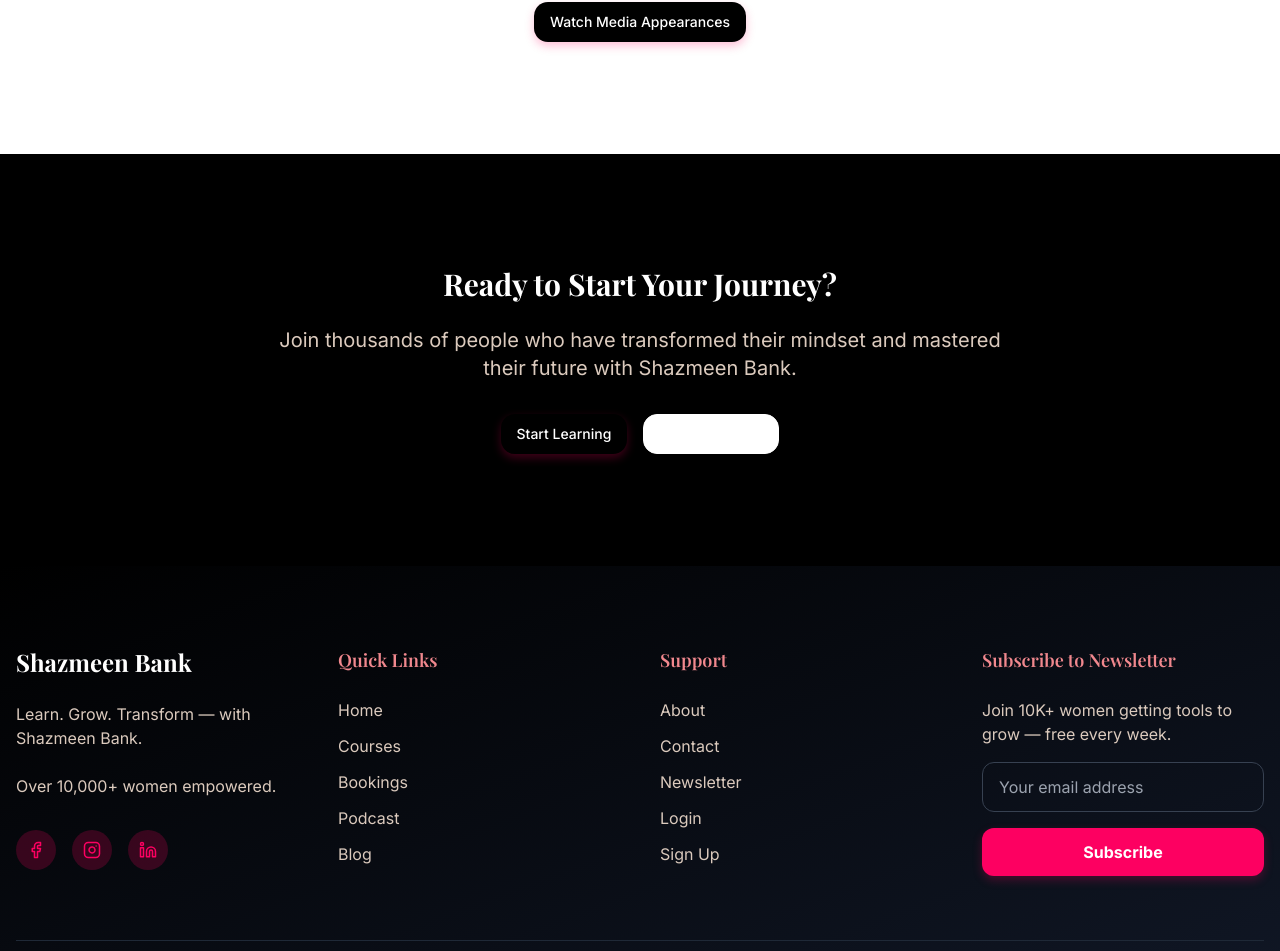
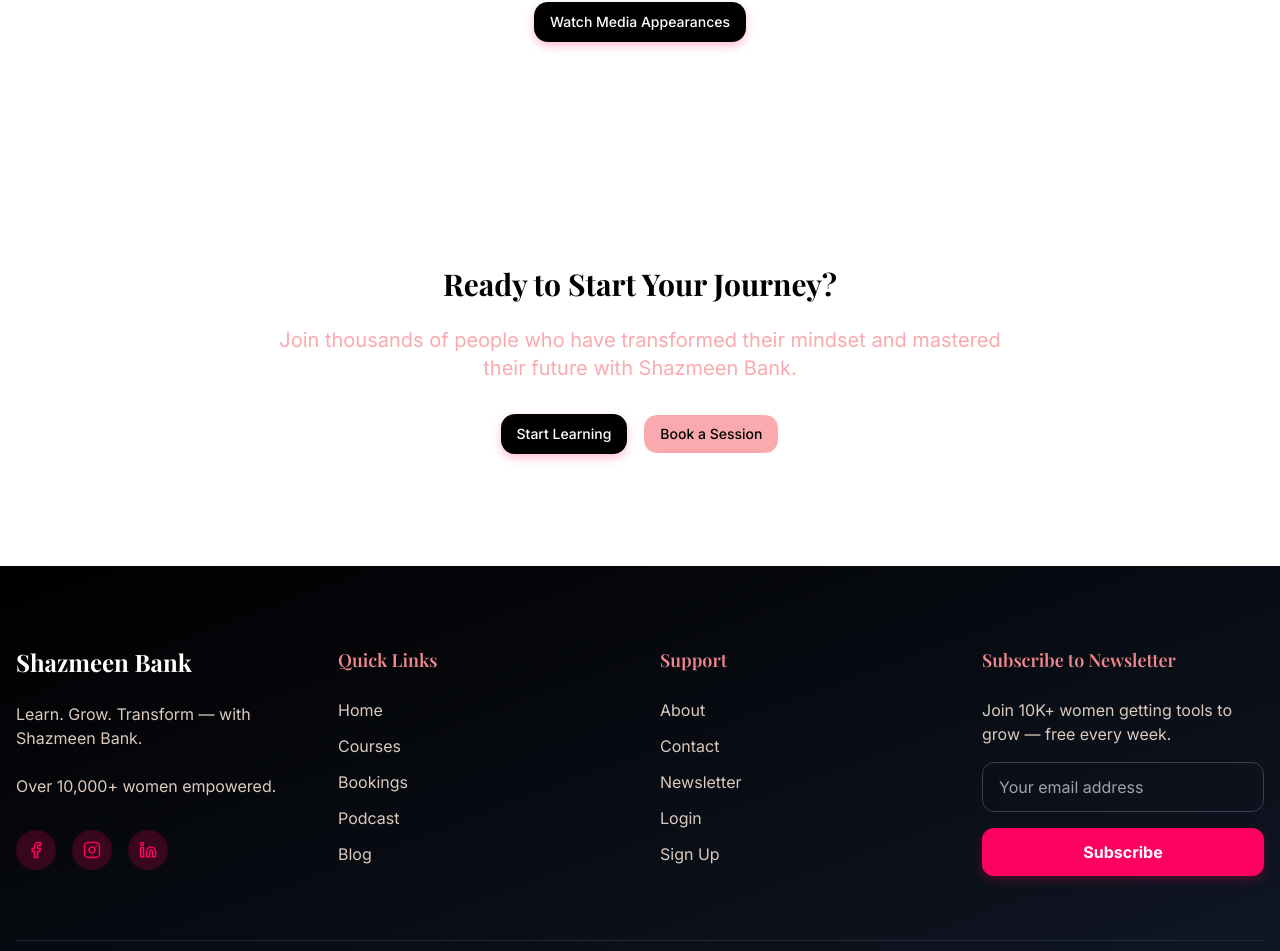
Before and after one commit to karisajoshua/shazmeenbank, a React (Vite) app: page /about in a window 1280 px wide. Shown: the part 3039-3990 px from the top of the page. Built offline with nearby package versions, Linux system fonts and the light colour scheme.

Commit message:
Visual edit in Lovable
Edited UI in Lovable

```diff
--- a/src/components/about/CtaSection.tsx
+++ b/src/components/about/CtaSection.tsx
@@ -1,26 +1,21 @@
-
 import React from "react";
 import { Button } from "@/components/ui/button";
-
 const CtaSection = () => {
-  return (
-    <section className="section-padding bg-shazmeen-dark text-shazmeen-white">
+  return <section className="section-padding text-shazmeen-white bg-shazmeen-white">
       <div className="container-custom">
         <div className="max-w-3xl mx-auto text-center">
-          <h2 className="text-3xl font-bold mb-6">Ready to Start Your Journey?</h2>
-          <p className="text-xl text-shazmeen-gray mb-8">
+          <h2 className="text-3xl font-bold mb-6 text-shazmeen-dark">Ready to Start Your Journey?</h2>
+          <p className="text-xl mb-8 text-shazmeen-secondary">
             Join thousands of people who have transformed their mindset and mastered their future with Shazmeen Bank.
           </p>
           <div className="flex flex-col sm:flex-row justify-center gap-4">
             <Button className="btn-primary">Start Learning</Button>
-            <Button variant="outline" className="border-shazmeen-white text-shazmeen-white hover:bg-shazmeen-white hover:text-shazmeen-dark">
+            <Button variant="outline" className="border-shazmeen-white text-shazmeen-dark bg-shazmeen-secondary">
               Book a Session
             </Button>
           </div>
         </div>
       </div>
-    </section>
-  );
+    </section>;
 };
-
 export default CtaSection;
```
